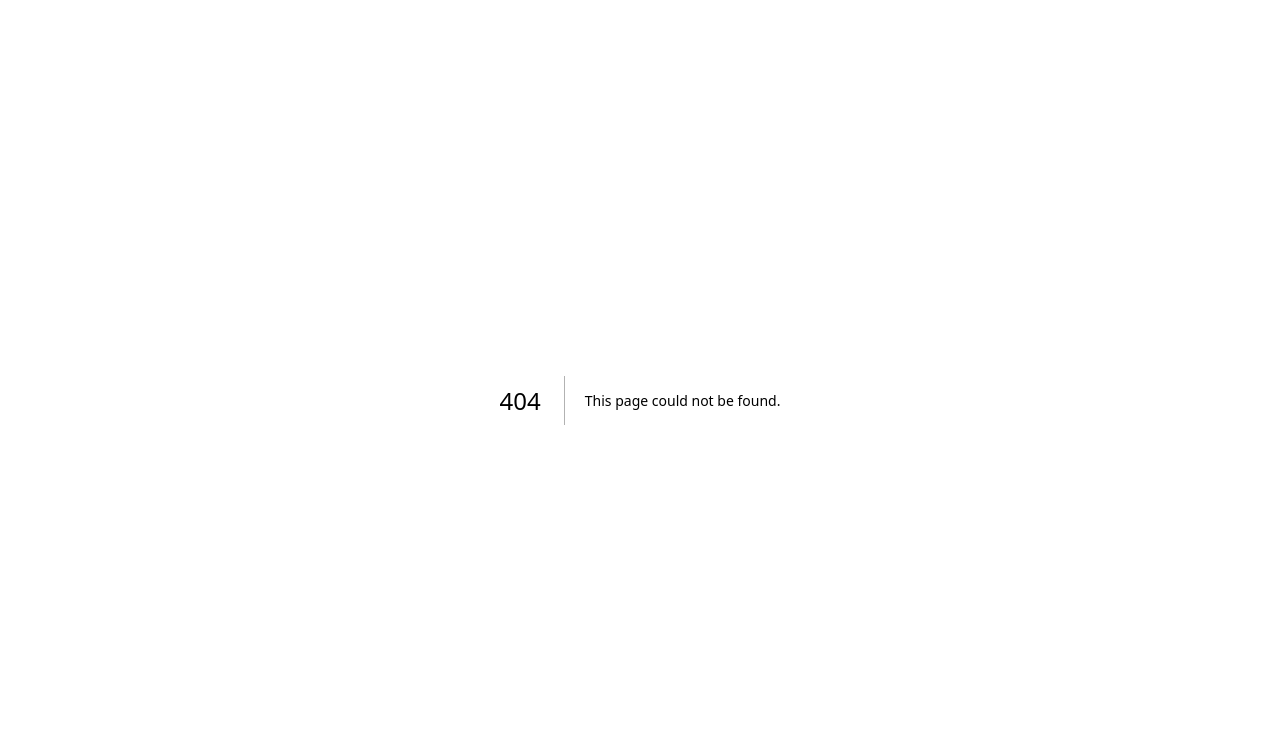
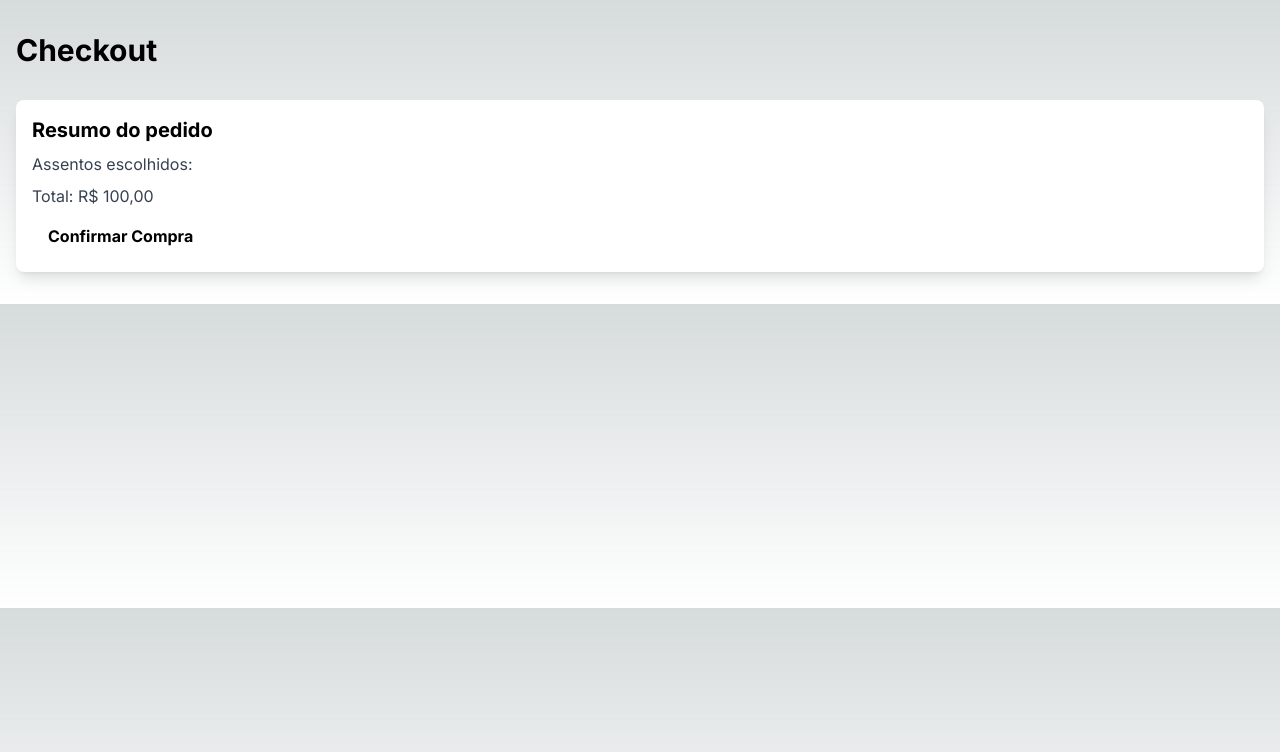
Before and after one commit to belarminon/nextsj, a Next.js app: page /checkout in a window 1280 px wide. Before the commit this address had no page. Shown: the top 752 px of the page. Built offline with nearby package versions, Linux system fonts and the light colour scheme; no server answers.

Commit message:
added checkoutPage adjusted spotsLayoutPage adjusted api

```diff
--- a/node-api/api.js
+++ b/node-api/api.js
@@ -19,12 +19,13 @@ app.get("/events/:eventId", async (req, res) => {
 });
 
 app.post("/events/:eventId/reserve", async (req, res) => {
+
     const { spots: spotsNameToReserve } = req.body;
     const eventId = parseInt(req.params.eventId);
 
     console.log(spotsNameToReserve, eventId);
 
-    spotsNameToReserve.array.forEach(spotNameToReserve => {
+    spotsNameToReserve.forEach(spotNameToReserve => {
         const spot = spots.find(
             spot =>
                 spot.event_id === eventId && spot.name === spotNameToReserve
--- /dev/null
+++ b/src/app/checkout/page.tsx
@@ -0,0 +1,65 @@
+import { cookies } from "next/headers";
+
+export async function checkoutAction(formData: FormData) {
+    'use server'
+
+    console.log(checkoutAction, formData);
+    // const spots = formData.getAll('spots')
+
+    const cookiesStore = cookies();
+    const reservedSpotRaw = cookiesStore.get('spots')?.value;
+    const reservedSpots = reservedSpotRaw ? JSON.parse(reservedSpotRaw) : [];
+
+    console.log(reservedSpotRaw, reservedSpots)
+
+    if (reservedSpots.length == 0) {
+        return {error: "Selecione ao menos um assento."};
+    }
+
+    const eventId = cookiesStore.get('eventId')?.value;
+
+    console.log(eventId, `http://localhost:8000/events/${eventId}/reserve`)
+
+    await fetch(`http://localhost:8000/events/${eventId}/reserve`,{
+        method: "POST",
+        body  : JSON.stringify({
+            spots: reservedSpots,
+        }),
+        headers:{
+            "Content-type":"application/json",
+        },
+    });
+}
+
+async function CheckoutPage() {
+
+    const cookiesStore = cookies();
+    const reservedSpotRaw = cookiesStore.get('spots')?.value;
+    const reservedSpots = reservedSpotRaw ? JSON.parse(reservedSpotRaw) : [];
+
+    return (
+        <form action={checkoutAction}>
+            <main className="container mx-auto py-8 px-4">
+                <h1 className="text-3xl font-bold mb-8">Checkout</h1>
+                <div className="bg-white shadow-lg rounded-lg overflow-hidden">
+                    <div className="p-4">
+                        <h2 className="text-xl text-black font-bold">Resumo do pedido</h2>
+
+                        <p className="text-gray-700 mt-2">
+                            Assentos escolhidos: {reservedSpots.join(", ")}
+                        </p>
+                        <p className="text-gray-700 mt-2">Total: R$ 100,00</p>
+                        <p className="mt-2">
+                            <button type="submit" className="bg-white hover:bg-gray-700 hover:text-white text-black font-bold py-2 px-4 rounded">
+                                Confirmar Compra
+                            </button>
+                        </p>
+
+                    </div>
+                </div>
+            </main>
+        </form>
+    );
+}
+
+export default CheckoutPage;
--- a/src/app/events/[eventId]/spots-layout/page.tsx
+++ b/src/app/events/[eventId]/spots-layout/page.tsx
@@ -1,5 +1,6 @@
 import { EventModel, SpotModel, SpotStatus } from "@/app/models";
 import { SpotSeat } from "@/components/SpotSeat";
+import { cookies } from "next/headers";
 import Link from "next/link";
 
 async function getSpots(eventId: number): Promise<{ event: EventModel, spots: SpotModel[] }> {
@@ -10,8 +11,17 @@ async function getSpots(eventId: number): Promise<{ event: EventModel, spots: Sp
 };
 
 async function reserveSpots(formData: FormData) {
+
     "use server";
-    console.log(formData);
+    const spots = formData.getAll("spots");
+    const cookieStore = cookies();
+
+    if (spots.length == 0) {
+        return {error: "Selecione ao menos um assento."};
+    }
+
+    cookieStore.set('spots', JSON.stringify(spots));
+    cookieStore.set('eventId', formData.get("eventId") as string);
 }
 
 async function SpotsLayoutPage({ params }: { params: { eventId: string } }) {
@@ -30,8 +40,12 @@ async function SpotsLayoutPage({ params }: { params: { eventId: string } }) {
         }
     });
 
+    const reservedSpotRaw = cookies().get('spots')?.value;
+    const reservedSpots = reservedSpotRaw ? JSON.parse(reservedSpotRaw) :[];
+
     return (
         <form action = {reserveSpots}>
+            <input type="hidden" name="eventId" value={event.id} />
             <main className="container mx-auto py-8 px-4">
                 <h1 className="text-3xl font-bold mb-8">Assentos</h1>
                 {
@@ -52,7 +66,7 @@ async function SpotsLayoutPage({ params }: { params: { eventId: string } }) {
                         </div>
                     ))
                 }
-                <p className="text-black mt-2">Assentos escolhidos:</p>
+                <p className="text-black mt-2">Assentos escolhidos: {reservedSpots.join(", ")}</p>
                 <p className="mt-2">
                     <button type="submit" className="bg-white hover:bg-gray-700 hover:text-white text-black font-bold py-2 px-4 rounded">
                         Reservar
```
